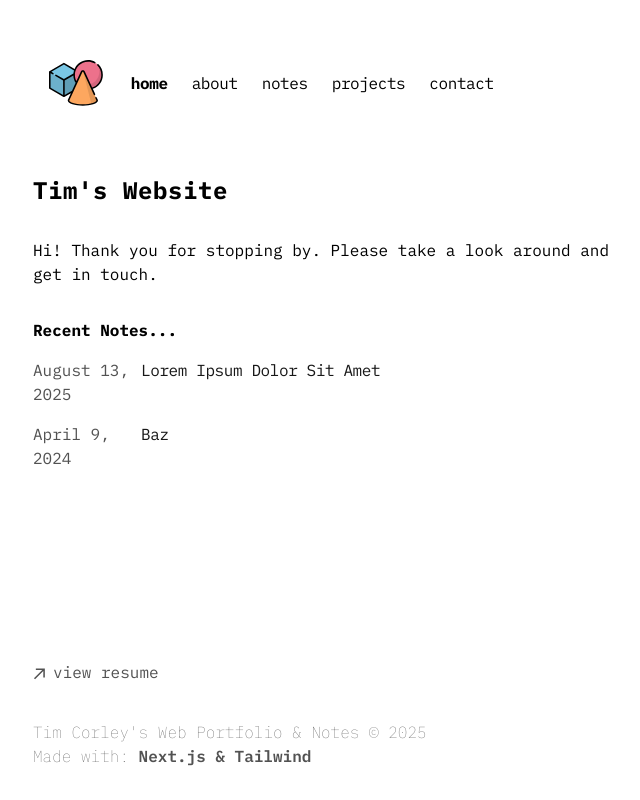
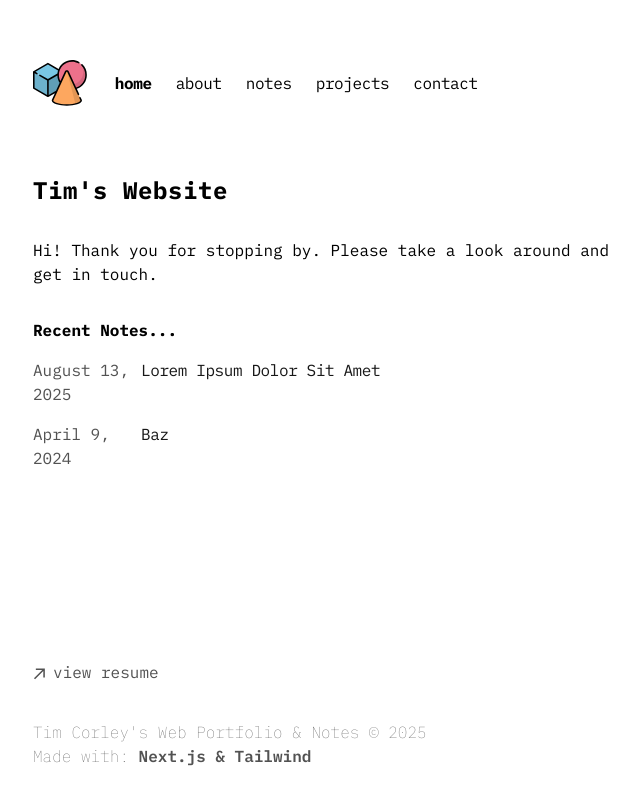
Before and after one commit to tim-corley/tc-portfolio, a Next.js app: page / in a window 1280 px wide. Shown: the whole page, without its empty margins (319-959 px from the left). Built offline with nearby package versions, Linux system fonts and the light colour scheme.

Commit message:
fix nav margin

```diff
--- a/app/components/nav.tsx
+++ b/app/components/nav.tsx
@@ -26,7 +26,7 @@ export function Navbar() {
   const cx = (...classes) => classes.filter(Boolean).join(' ')
   const pathname = usePathname();
   return (
-    <aside className="ml-4 mb-16 tracking-tight">
+    <aside className="mb-16 tracking-tight">
       <div className="lg:sticky lg:top-20">
         <nav
           className="flex flex-row items-center relative px-0 pb-0 fade md:overflow-auto scroll-pr-6 md:relative"
```
